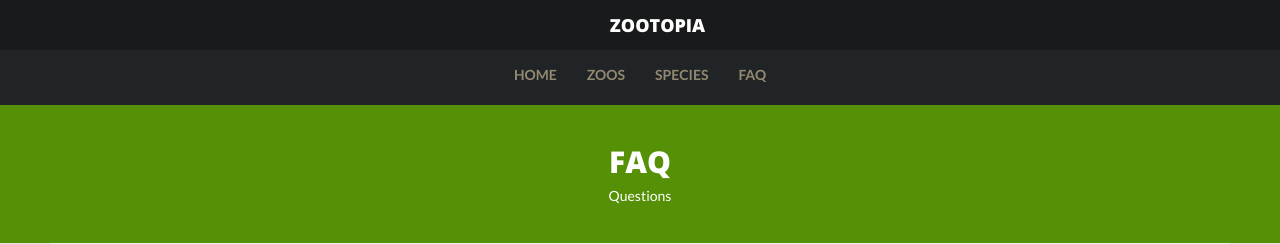
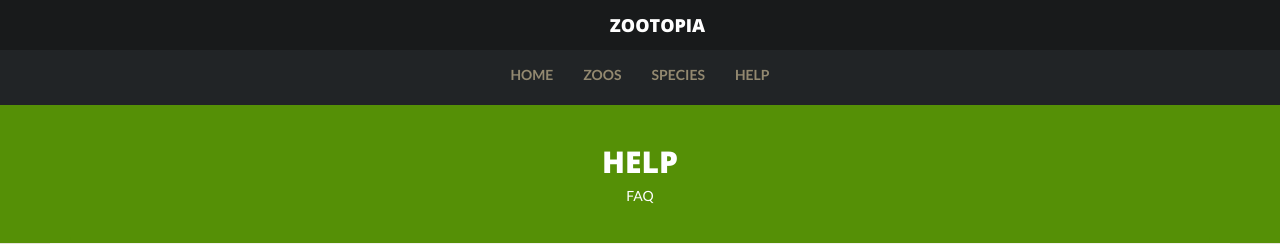
Before and after one commit to akeenan2/paradigm, a Django app: page /help/ in a window 1280 px wide. Shown: the top 244 px of the page. Run offline with Django 3.2, Linux system fonts and the light colour scheme; some libraries are stand-ins or nearby versions.

Commit message:
fix help

```diff
--- a/website/zoo/templates/layouts/base.html
+++ b/website/zoo/templates/layouts/base.html
@@ -41,7 +41,7 @@
                     <li><a href="/">Home</a></li>
                     <li><a href="/zoo/">Zoos</a></li>
                     <li><a href="/species/">Species</a></li>
-                    <li><a href="/help/">FAQ</a></li>
+                    <li><a href="/help/">Help</a></li>
                 </ul>
             </div>
         </div>
--- a/website/zoo/templates/zoo/help.html
+++ b/website/zoo/templates/zoo/help.html
@@ -1,8 +1,8 @@
 <!-- help.html -->
 {% extends "layouts/base.html" %}
-{% block page_title %}FAQ{% endblock %}
-{% block jumbotron_name %}FAQ{% endblock %}
-{% block jumbotron_description %}Questions{% endblock %}
+{% block page_title %}Help{% endblock %}
+{% block jumbotron_name %}Help{% endblock %}
+{% block jumbotron_description %}FAQ{% endblock %}
 
 {% block content %}
 <br>
```
